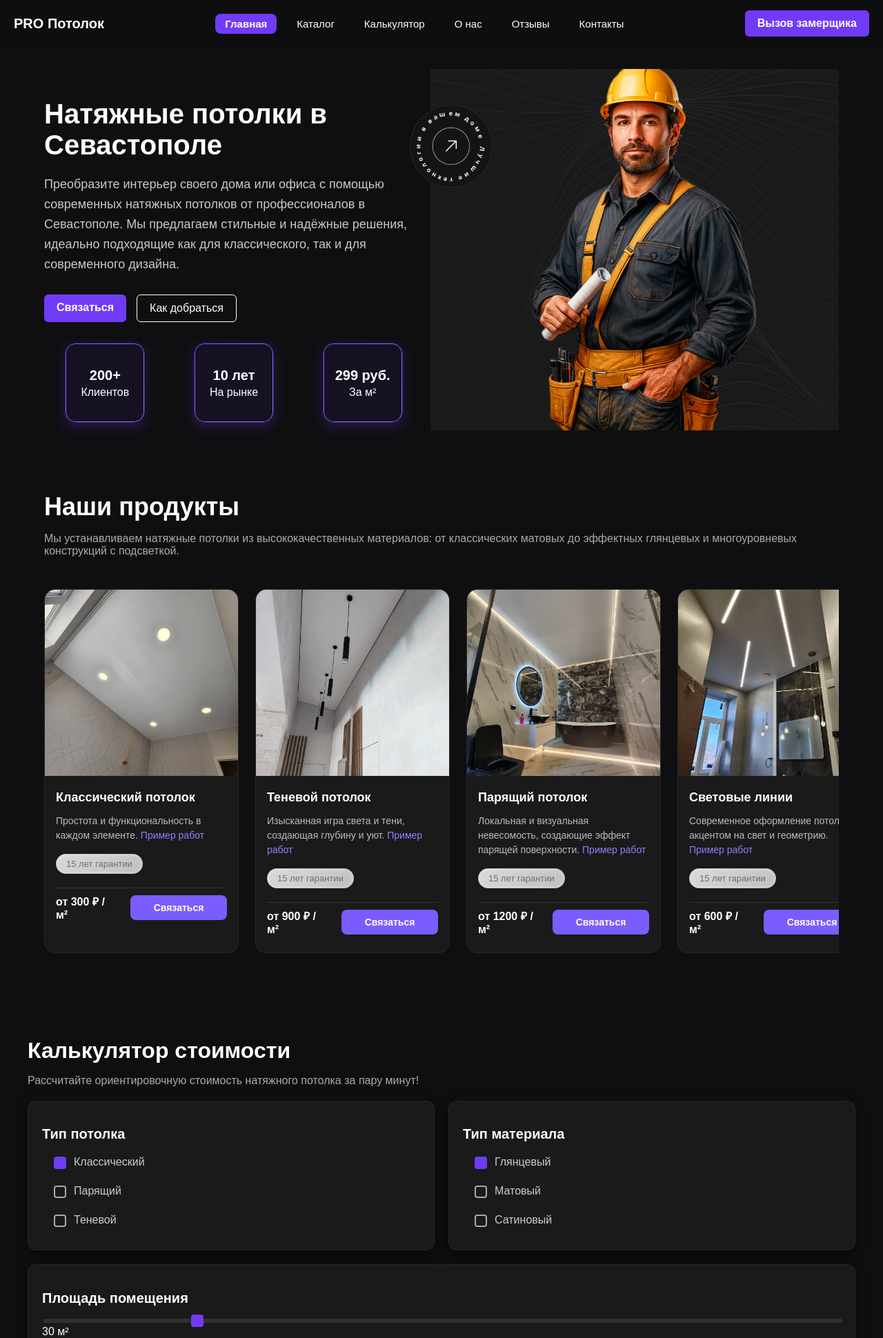
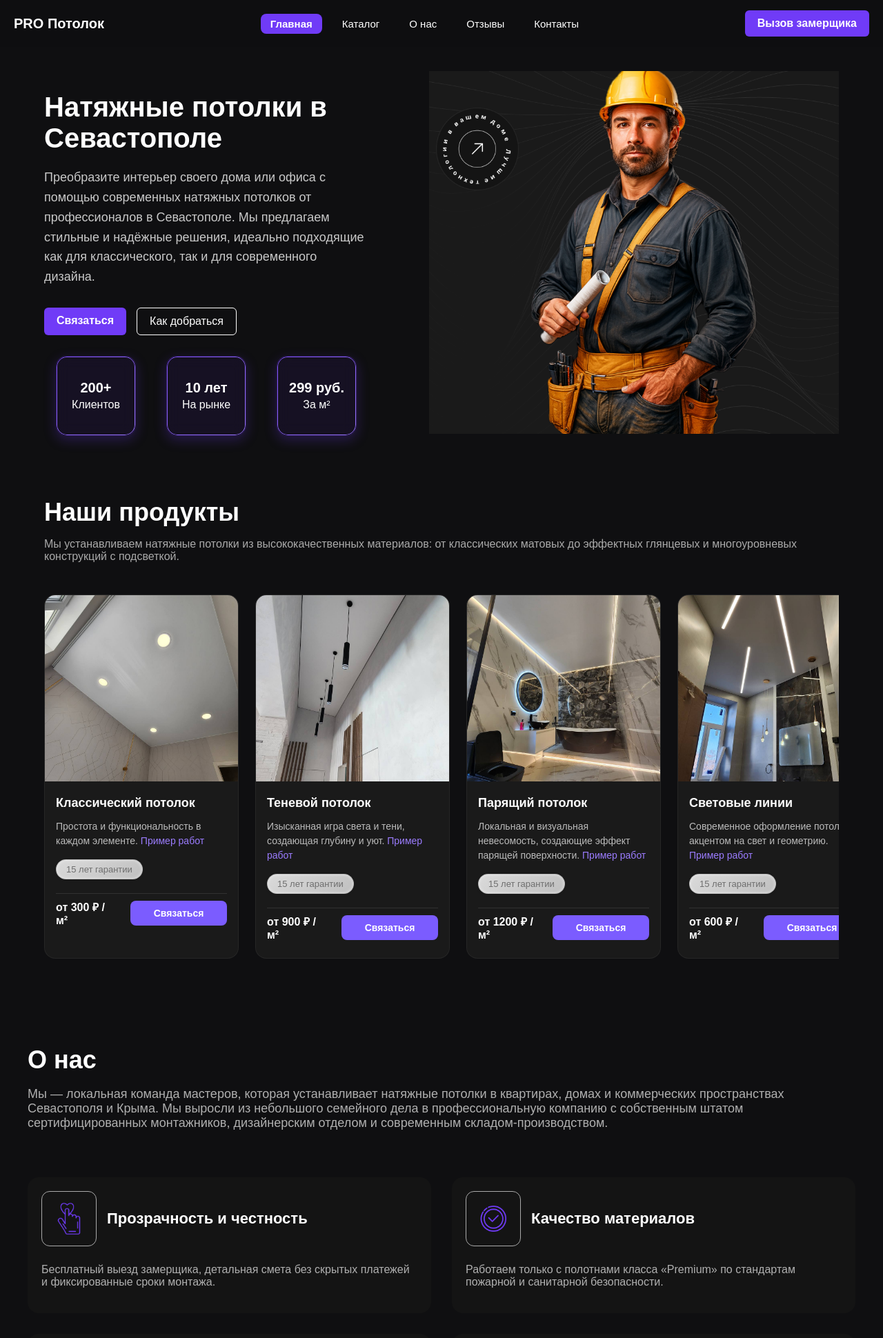
Before and after one commit to gnom48/pro-potolok92, a Flask app: page / in a window 1280 px wide. Shown: the top 1940 px of the page at 69% size. Run offline with Flask 3, Linux system fonts and the light colour scheme; data comes from the database, SQL or seed files in the repository.

Commit message:
Adjust hero layout and hide calculator

```diff
--- a/static/css/mobile.css
+++ b/static/css/mobile.css
@@ -58,6 +58,7 @@
     flex-direction: column; /* сразу вертикально для мобилки */
     align-items: center;
     justify-content: center;
+    gap: 0;
 }
 
 .hero-image {
@@ -85,6 +86,7 @@
 
 /* ===== Текст и кнопки ===== */
 .hero-text {
+    flex: none;
     width: 100%;
     max-width: 100%;
     text-align: center;
--- a/static/css/style.css
+++ b/static/css/style.css
@@ -62,17 +62,20 @@ nav a.active {
     display: flex;
     align-items: center;
     justify-content: space-between;
+    gap: 64px;
     padding-top: 100px;
 }
 
 .hero-image {
   position: relative;
-  max-width: 100%;
-  margin-left: 10px;
+  flex: 1 1 0;
+  min-width: 0;
+  max-width: 620px;
+  margin-left: 24px;
 }
 
 .hero-image img {
-  max-width: 100%;
+  width: 100%;
   height: auto;
   display: block;
 }
@@ -80,10 +83,14 @@ nav a.active {
 .hero-image .overlay-img {
   position: absolute;
   top: 10%;   /* ближе к верху */
-  left: -5%; /* чуть левее основной */
+  left: 10px;
   width: 120px; /* размер плашки */
   height: auto;
   z-index: 2; /* выше основной картинки */
+}
+
+.calculator {
+  display: none;
 }
 
 /* Анимации движения волн */
@@ -158,7 +165,8 @@ nav a:hover {
 }
 
 .hero-text {
-    max-width: 550px;
+    flex: 0 0 470px;
+    max-width: 470px;
 }
 
 .hero h1 {
--- a/templates/index.html
+++ b/templates/index.html
@@ -27,7 +27,6 @@
   <link rel="stylesheet" href="{{ url_for('static', filename='css/style.css') }}">
   <link rel="stylesheet" href="{{ url_for('static', filename='css/mobile.css') }}">
   <link rel="stylesheet" href="{{ url_for('static', filename='css/carousel-block.css') }}">
-  <link rel="stylesheet" href="{{ url_for('static', filename='css/calculator.css') }}">
   <link rel="stylesheet" href="{{ url_for('static', filename='css/about_us.css') }}">
   <link rel="stylesheet" href="{{ url_for('static', filename='css/reviews.css') }}">
   <link rel="stylesheet" href="{{ url_for('static', filename='css/footer.css') }}">
@@ -134,7 +133,6 @@
         <nav>
             <a href="#hero" class="nav-link">Главная</a>
             <a href="#carousel" class="nav-link">Каталог</a>
-            <a href="#calculator" class="nav-link">Калькулятор</a>
             <a href="#about" class="nav-link">О нас</a>
             <a href="#reviews" class="nav-link">Отзывы</a>
              <a href="#contacts" class="nav-link">Контакты</a>
@@ -579,7 +577,6 @@
         <nav class="footer-menu">
             <a href="#hero" class="nav-link">Главная</a>
             <a href="#carousel" class="nav-link">Каталог</a>
-            <a href="#calculator" class="nav-link">Калькулятор</a>
             <a href="#about" class="nav-link">О нас</a>
             <a href="#reviews" class="nav-link">Отзывы</a>
              <a href="#contacts" class="nav-link">Контакты</a>
@@ -649,7 +646,6 @@
     <script src="{{ url_for('static', filename='js/script.js') }}"></script>
     <script src="{{ url_for('static', filename='js/about_us.js') }}"></script>
     <script src="{{ url_for('static', filename='js/modal_func.js') }}"></script>
-    <script src="{{ url_for('static', filename='js/calculator.js') }}"></script>
     <script src="{{ url_for('static', filename='js/reviews.js') }}"></script>
 </body>
 </html>
```
